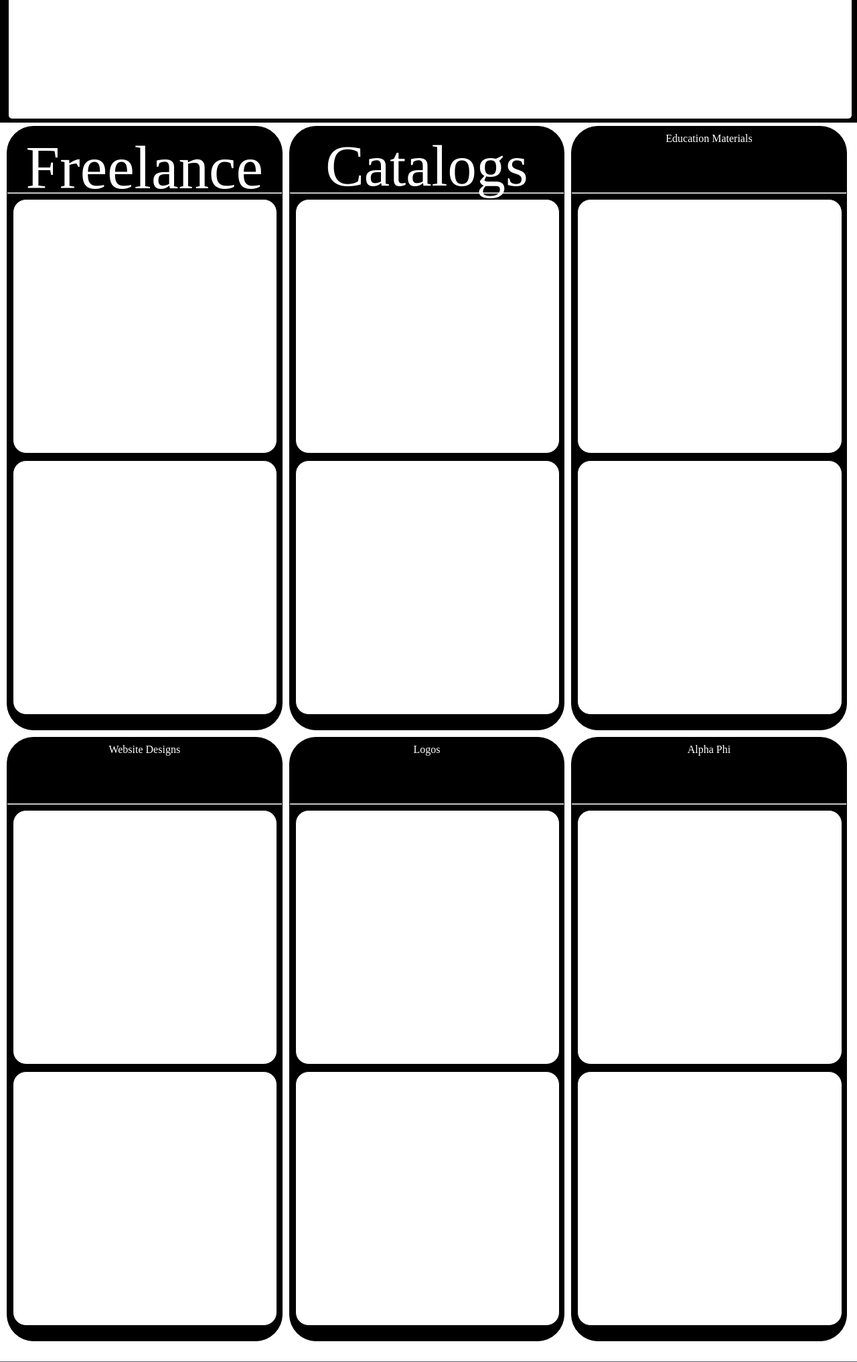
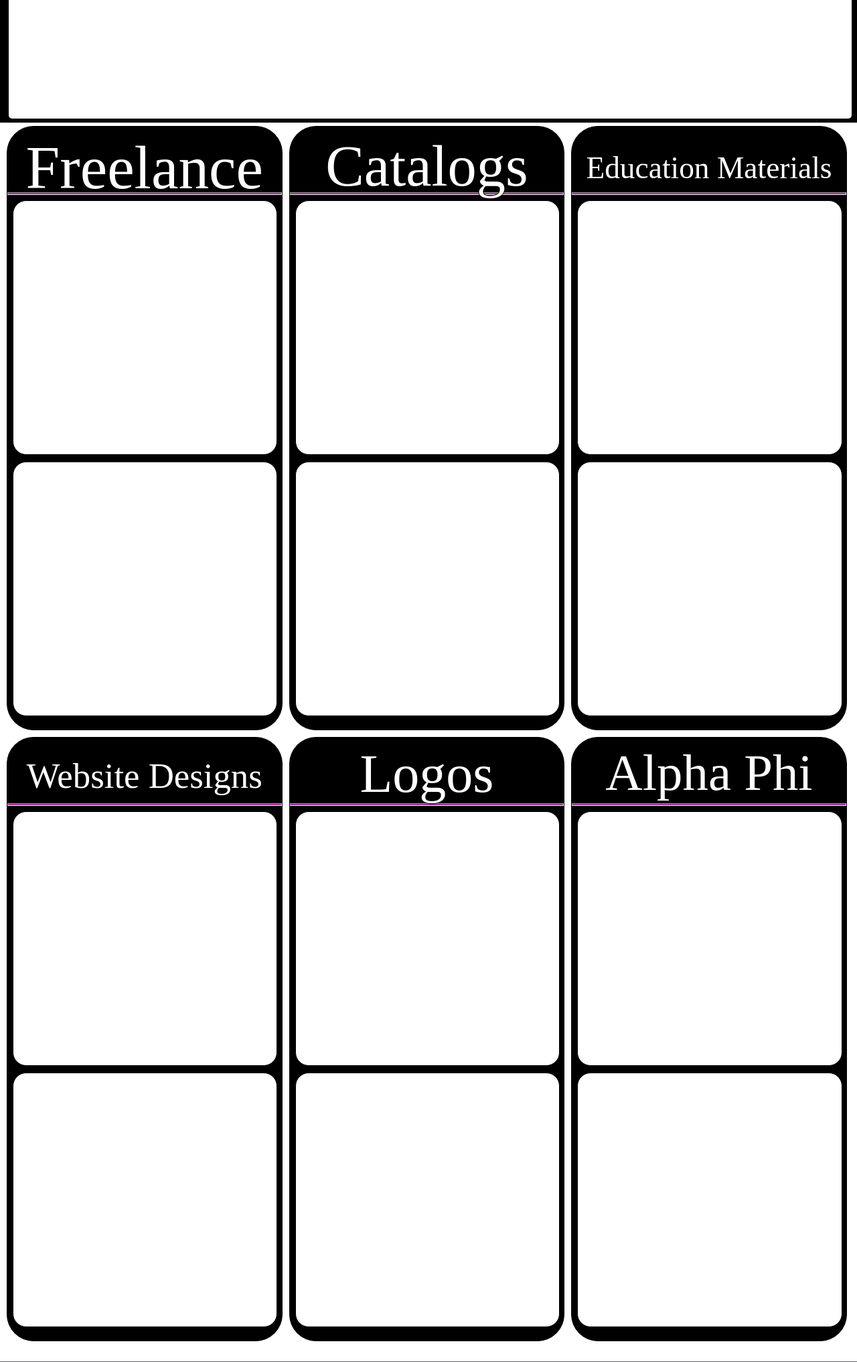
Before and after one commit to PillarDev-Design/bethany, a Flask app: template templates/home.html in a window 1280 px wide. Shown: the part 336-2369 px from the top of the page at 67% size. Run offline with Flask 2, Linux system fonts and the light colour scheme; the template is opened without the code that fills it, so the values that code supplies are empty; parts of the project's set-up code (start-up, migrations or seed data) failed here and were passed over.

Commit message:
Coloring of the sections

```diff
--- a/static/css/style.css
+++ b/static/css/style.css
@@ -134,6 +134,11 @@ pre{
         margin-left: 10px;
         background-color: black;
     }
+        .home_category hr{
+            color: #962f92;
+            background-color: #962f92;
+            height: 2px;
+        }
         .category_title{
             width: 90%;
             height: 10%;
@@ -169,6 +174,9 @@ pre{
     }
         #catalogs_title{
             font-size: 5.4em;
+            text-shadow: -1px 0 black, 0 1px black, 1px 0 black, 0 -1px black;
+            -moz-text-shadow: -1px 0 black, 0 1px black, 1px 0 black, 0 -1px black;
+            -webkit-text-shadow: -1px 0 black, 0 1px black, 1px 0 black, 0 -1px black;
         }
         #catalogs_content_one{
         }
@@ -177,6 +185,8 @@ pre{
     #category_education_materials{
     }
         #education_materials_title{
+            font-size: 2.84em;
+            top: 4% !important;
         }
         #education_materials_content_one{
         }
@@ -185,6 +195,8 @@ pre{
     #category_website_designs{
     }
         #website_designs_title{
+            font-size: 3.3em;
+            top: 3% !important;
         }
         #website_designs_content_one{
         }
@@ -193,6 +205,10 @@ pre{
     #category_logos{
     }
         #logos_title{
+            font-size: 5em;
+            text-shadow: -1px 0 black, 0 1px black, 1px 0 black, 0 -1px black;
+            -moz-text-shadow: -1px 0 black, 0 1px black, 1px 0 black, 0 -1px black;
+            -webkit-text-shadow: -1px 0 black, 0 1px black, 1px 0 black, 0 -1px black;
         }
         #logos_content_one{
         }
@@ -201,6 +217,7 @@ pre{
     #category_alpha_phi{
     }
         #alpha_phi_title{
+            font-size: 4.8em;
         }
         #alpha_phi_content_one{
         }
```
